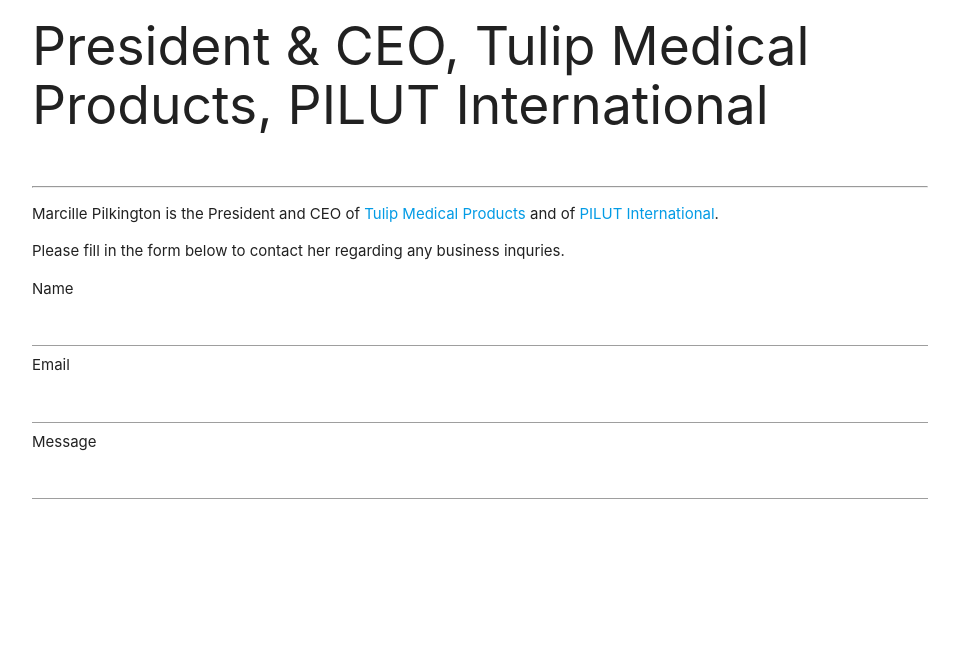
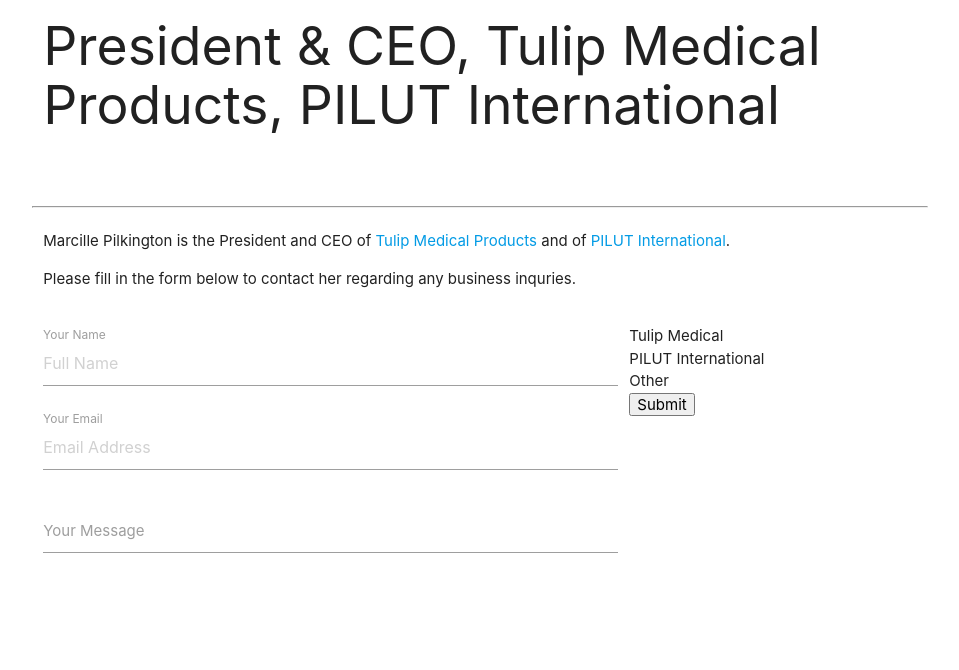
Before and after one commit to alexxisroxxanne/mp-website, a plain HTML site: page index.html in a window 1280 px wide. Shown: the part 130-800 px from the top of the page, without its empty margins (160-1119 px from the left). Drawn offline with nearby package versions, Linux system fonts and the light colour scheme.

Commit message:
Update existing elements to use Materialize

```diff
--- a/index.html
+++ b/index.html
@@ -9,15 +9,18 @@
 </head>
 <body>
   <div class="container">
-    <div>
+    <div class="row">
+      <div class="col s12">
         <h1>Marcille Pilkington</h1>
         <h2>President & CEO, Tulip Medical Products, PILUT International</h2>
+      </div>
     </div>
     <div>
       <img src="">
     </div>
     <hr>
-    <div>
+    <div class="row">
+      <div class="col s12">
         <p>
           Marcille Pilkington is the President and CEO of <a href="http://tulipmedical.com">
           Tulip Medical Products</a> and of <a href="#">PILUT International</a>.
@@ -26,15 +29,32 @@
           Please fill in the form below to contact her regarding any business inquries.
         </p>
       </div>
-    <div>
+    </div>
+    <div class="row">
+      <div class="input-field col s8">
+        <input placeholder="Full Name" id="form-name" type="text" class="validate">
+        <label for="form-name">Your Name</label>
+      </div>
+      <div class="input-field col s8">
+        <input placeholder="Email Address" id="form-email" type="email" class="validate">
+        <label for="form-email">Your Email</label>
+      </div>
+      <div class="input-field col s8">
+        <textarea id="form-message" class="materialize-textarea"></textarea>
+        <label for="form-message">Your Message</label>
+      </div>
         <form>
-        Name<br/><input type="text"><br/>
-        Email<br/><input type="email"><br/>
-        Message<br/><input type="text"><br/>
+          <input type="radio" name="business" value="tulip" checked>Tulip Medical<br/>
+          <input type="radio" name="business" value="pilut" checked>PILUT International<br/>
+          <input type="radio" name="business" value="other-business" checked>Other<br/>
+        </form>
+        <button type="submit">Submit</button>
       </form>
     </div>
   </div>
   <script type="text/javascript" src="https://code.jquery.com/jquery-2.1.1.min.js"></script>
-  <script src="https://cdnjs.cloudflare.com/ajax/libs/materialize/0.97.6/js/materialize.min.js"></script>
+  <script src="https://cdnjs.cloudflare.com/ajax/libs/materialize/0.97.6/js/materialize.min.js">
+  </script>
+  <script src="scripts.js"></script>
 </body>
 </html>
```
Lines whose indentation alone changed are shown as unchanged.
